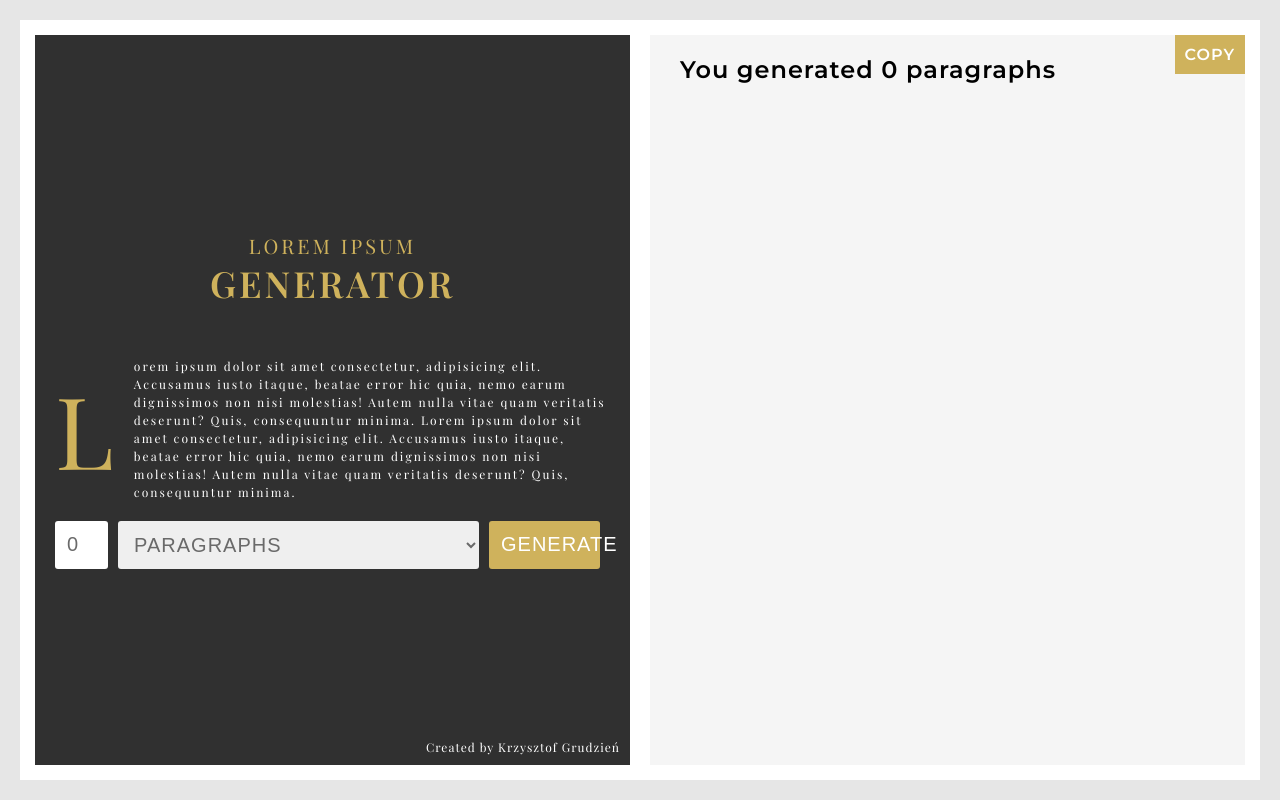
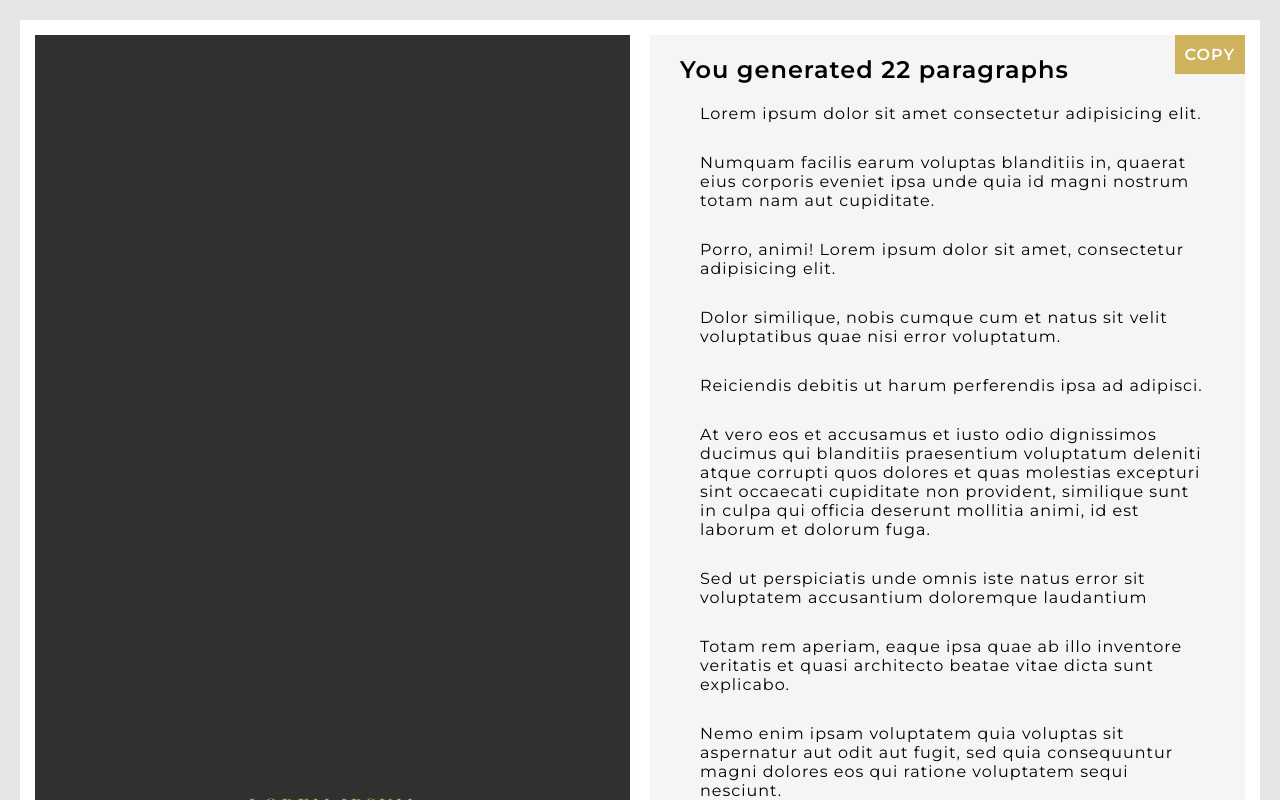
Before and after one commit to KrzysztofGrudzien/React-App-LoremiIpsumGenerator, a React (Create React App) app: page / in a window 1280 px wide. Shown: the top 800 px of the page. Built offline with nearby package versions, Linux system fonts and the light colour scheme; a web font is replaced by a local one.

Commit message:
destruct props and iterate items passing single prop

```diff
--- a/src/components/Data/Data.js
+++ b/src/components/Data/Data.js
@@ -1,12 +1,16 @@
 import React from "react";
+import DataItem from "../DataItem/DataItem";
 import "./Data.scss";
 
-const Data = () => {
+const Data = ({ paragraphs, sentences, words }) => {
   return (
     <section className="data">
       <h2 className="data__title">
-        You generated 0 paragraphs
+        You generated {sentences.length + 1} paragraphs
         <span className="data__copy">copy</span>
+        {sentences.map(sentence => (
+          <DataItem item={sentence} />
+        ))}
       </h2>
       {/* <h2 className="data__title hidden">Your page is empty!</h2> */}
     </section>
```
